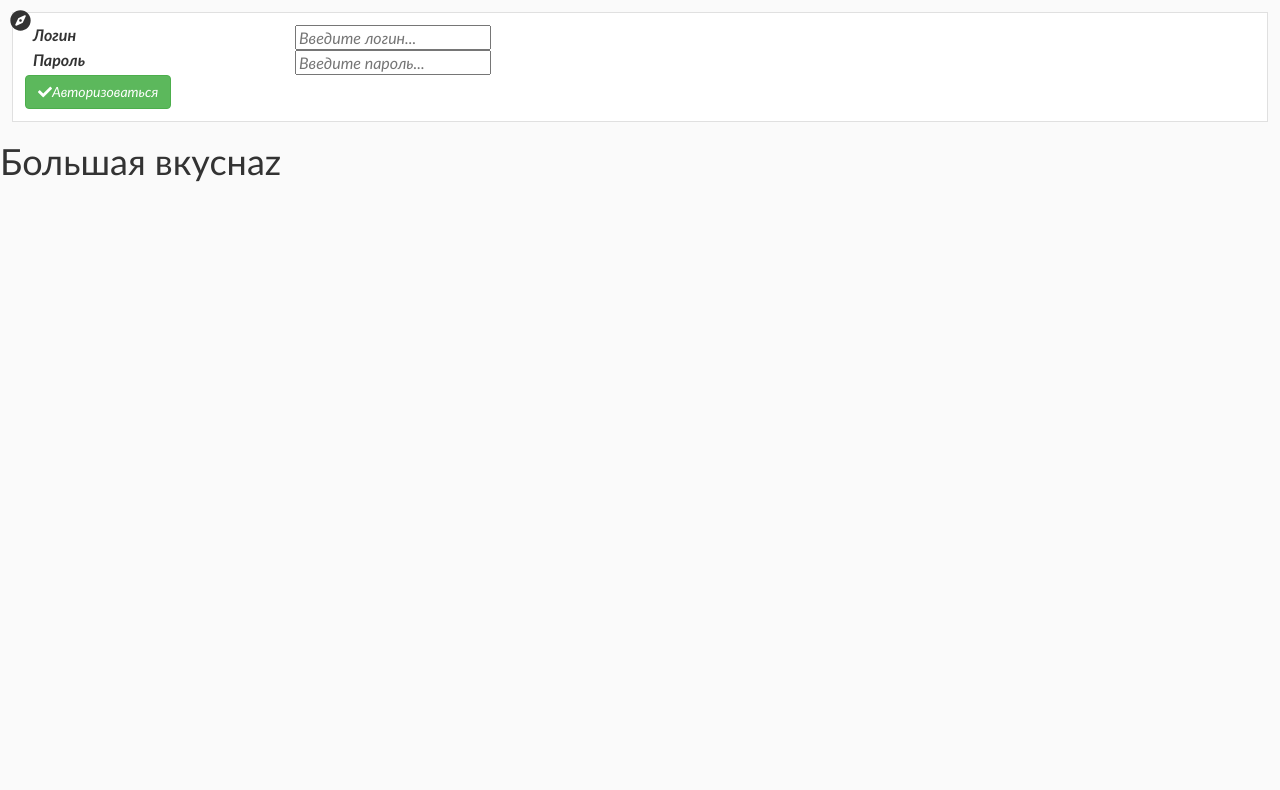
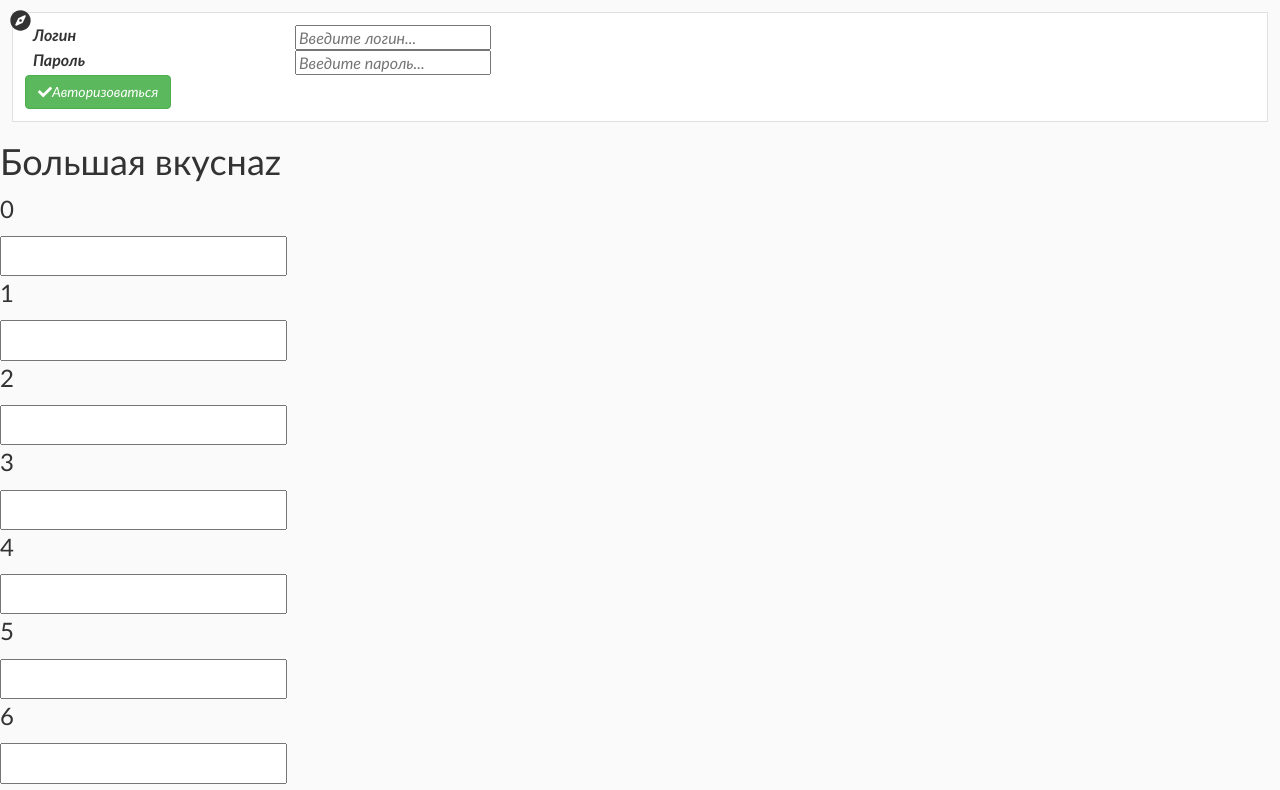
Before and after one commit to Chugou9/expenses, a React app: page / in a window 1280 px wide. Shown: the top 790 px of the page. Built offline with nearby package versions, Linux system fonts and the light colour scheme; the HTML template or start-up script is replaced by a standard one.

Commit message:
test memo

```diff
--- a/package.json
+++ b/package.json
@@ -7,7 +7,7 @@
     "test": "echo \"Error: no test specified\" && exit 1",
     "watch": "webpack --watch --config webpack.config.js",
     "start": "webpack --config webpack.config.js",
-    "start1": "webpack-dev-server --config webpack.config.js --open",
+    "start1": "webpack serve --config webpack.config.js --open",
     "prod": "webpack --config webpack.config.prod.js",
     "buil": "npm run test1 test2 test && webpack-dev-server --config webpack.config.js --open && echo \"Npm started\"",
     "test1": "npm i --save-dev webpack webpack-cli",
--- /dev/null
+++ b/src/Main/Components/Input.tsx
@@ -0,0 +1,27 @@
+import React, {useState} from 'react';
+
+interface IOwnProps {
+  onChange: (value: string) => void;
+  k: number
+}
+let i = 0;
+export function Input({
+  onChange,
+  k
+}: IOwnProps) {
+
+  const [value, setValue] = useState('');
+
+  function handleChange(e: React.SyntheticEvent<HTMLInputElement>) {
+    const value = e.currentTarget.value;
+
+    setValue(value);
+    onChange(value);
+  }
+
+  console.log('input ' + k + ' ' + i++);
+  return (
+    <input value={value} onChange={handleChange}/>
+  )
+
+}
--- a/src/Main/Components/Main.tsx
+++ b/src/Main/Components/Main.tsx
@@ -1,5 +1,7 @@
 import * as React from 'react';
 import Menu from 'Common/Menu/Components/Menu';
+import {WithoutMemo} from './Test';
+import {WithMemo} from './WithMemo';
 
 /**
  * Главный компонент приложения.
@@ -9,6 +11,11 @@ function Main() {
         <>
             <Menu />
             <h1>Большая вкуснаz</h1>
+            <div className="lists">
+                <WithoutMemo />
+                <WithMemo />
+
+            </div>
         </>
     );
 }
--- /dev/null
+++ b/src/Main/Components/MemoizedInput.tsx
@@ -0,0 +1,29 @@
+import React, {memo, useState} from 'react';
+
+interface IOwnProps {
+  onChange: (value: string) => void;
+  k: number
+}
+let i = 0;
+function MemoizedInput({
+  onChange,
+  k
+}: IOwnProps) {
+
+  const [value, setValue] = useState('');
+
+  function handleChange(e: React.SyntheticEvent<HTMLInputElement>) {
+    const value = e.currentTarget.value;
+
+    setValue(value);
+    onChange(value);
+  }
+
+  console.log('memoized input ' + k + ' ' + i++);
+  return (
+    <input value={value} onChange={handleChange}/>
+  )
+
+}
+
+export default memo(MemoizedInput);
--- /dev/null
+++ b/src/Main/Components/Test.tsx
@@ -0,0 +1,40 @@
+
+import {Input} from './Input';
+import React, {useState} from 'react';
+import './styles';
+let j = 0;
+export function WithoutMemo() {
+  const [text, setText] = useState('');
+
+
+  const handleInputChange = (key: number) => (value: string) => {
+    setText('current input ' + key + ' current value ' + value);
+  }
+
+
+  function renderList() {
+
+    let result = [];
+
+
+
+    for (var i = 0; i <= 10000; i++) {
+      result.push(
+        <React.Fragment key={`frag=${i}`}>
+          <p key={`paragraph -${i}`}>{i}</p>
+          <Input key={i} k={i} onChange={handleInputChange(i)} />
+        </React.Fragment>
+      )
+    }
+
+    return result;
+  }
+
+  console.log('block', j++);
+  return (
+    <div className="text-block">
+      <p key={'sdfu'}>{text}</p>
+      {renderList()}
+    </div>
+  )
+}
--- /dev/null
+++ b/src/Main/Components/WithMemo.tsx
@@ -0,0 +1,41 @@
+import React, {useCallback, useMemo, useState} from 'react';
+import MemoizedInput from './MemoizedInput';
+import './styles';
+
+
+let j = 0;
+export function WithMemo() {
+  const [text, setText] = useState('');
+
+
+  const handleInputChange = useCallback((key: number) => (value: string) => {
+    setText('current input ' + key + ' current value ' + value);
+  }, []);
+
+
+  const renderList = useMemo(() => {
+
+    let result = [];
+
+
+
+    for (var i = 0; i <= 10000; i++) {
+      result.push(
+        <React.Fragment key={`frag=${i}`}>
+          <p>{i}</p>
+          <MemoizedInput k={i} onChange={handleInputChange(i)} />
+        </React.Fragment>
+      )
+    }
+
+    return result;
+  }, [handleInputChange]);
+
+  console.log('block with memo ________________________________________________________________________________________________________________________', j++);
+  return (
+    <div className="text-block">
+      <p key={'sdfu'}>{text}</p>
+      {renderList}
+    </div>
+  )
+}
--- /dev/null
+++ b/src/Main/Components/styles.css
@@ -0,0 +1,12 @@
+.test-block {
+  display: flex;
+  flex-flow: column nowrap;
+}
+
+.lists {
+  display: flex;
+}
+
+.lists > div {
+  padding: 4px;
+}
--- a/webpack.config.js
+++ b/webpack.config.js
@@ -8,11 +8,9 @@ module.exports = {
   context: __dirname,
   mode: "development",
   devtool: "cheap-module-source-map",
-  // devServer: {
-  //   contentBase: './dist',
-  //   port: 8081,
-  //   host: '0.0.0.0'
-  // },
+  devServer: {
+    static: './dist',
+  },
   resolve: {
     extensions: [".ts", ".tsx", '.js', '.jsx', '.css', '.less'],
     alias: {
```
